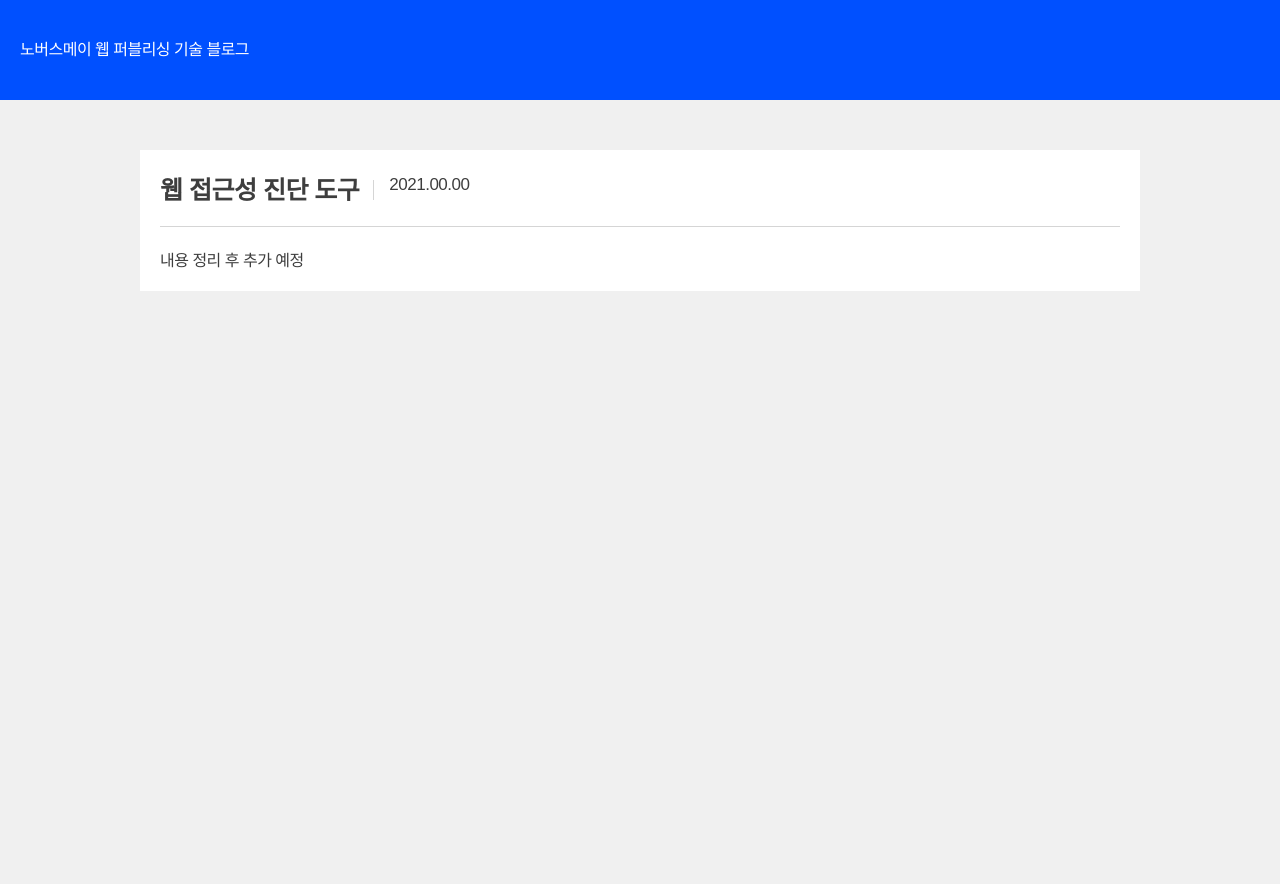
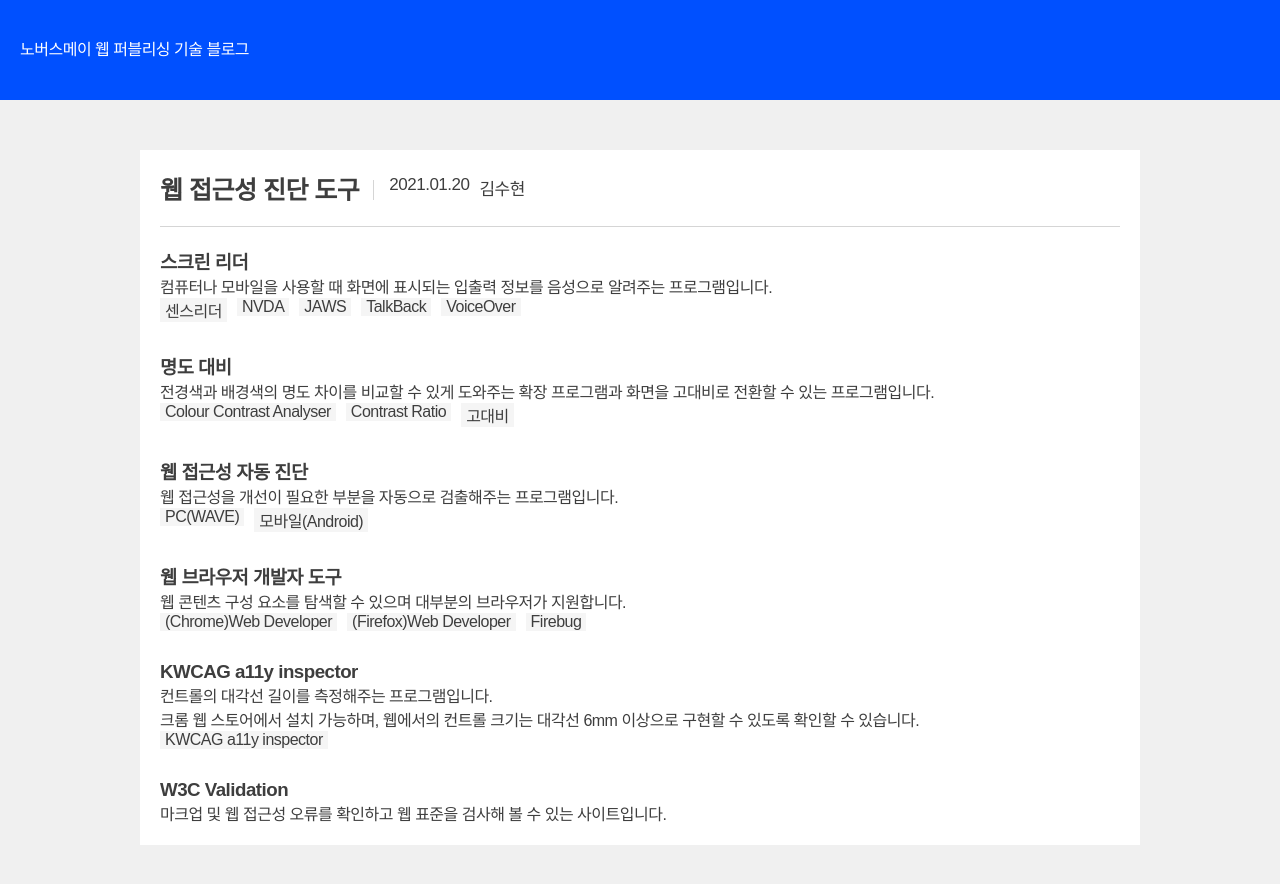
Before and after one commit to HYEN35/Novusmay, a plain HTML site: page Study/html/web_tool.html in a window 1280 px wide. Before the commit the page ends 800 px from the top, so only its background shows below. Drawn offline with Linux system fonts and the light colour scheme; a web font is replaced by a local one.

Commit message:
진단 도구 내용 추가

```diff
--- a/Study/css/style.css
+++ b/Study/css/style.css
@@ -115,3 +115,7 @@ footer .site:last-child{margin-right:0}
 .sub .cnt_area .top_cnt>dl .info>span{float:left}
 .sub .cnt_area .top_cnt>dl .info>span+span{margin-left:10px}
 .sub .cnt_area .mid_cnt{margin-top:20px;padding-top:20px;border-top:1px solid #d5d5d5}
+.web_tool .mid_cnt .txt_bx>ul>li+li{margin-top:30px}
+.web_tool .mid_cnt .txt_bx>ul>li>span:after{display:block;clear:both;content:""}
+.web_tool .mid_cnt .txt_bx>ul>li>span>i{float:left;padding:0 5px;background-color:#f5f5f5}
+.web_tool .mid_cnt .txt_bx>ul>li>span>i+i{margin-left:10px}
--- a/Study/html/web_tool.html
+++ b/Study/html/web_tool.html
@@ -27,7 +27,7 @@
 				<h1><a href="../index.html">노버스메이 웹 퍼블리싱 기술 블로그</a></h1>
 			</div>
 		</header>
-		<div class="container sub scrollmagic">
+		<div class="container sub web_tool">
 			<div class="wrap">
 				<div class="cnt_area">
 					<div class="area_wrap">
@@ -35,14 +35,39 @@
 							<dl>
 								<dt class="title">웹 접근성 진단 도구</dt>
 								<dd class="info">
-									<span class="date">2021.00.00</span>
-									<span class="name"></span>
+									<span class="date">2021.01.20</span>
+									<span class="name">김수현</span>
 								</dd>
 							</dl>
 						</div>
 						<div class="mid_cnt">
 							<div class="txt_bx">
-								<span>내용 정리 후 추가 예정</span>
+								<ul>
+									<li>
+										<h3>스크린 리더</h3>
+										<span>컴퓨터나 모바일을 사용할 때 화면에 표시되는 입출력 정보를 음성으로 알려주는 프로그램입니다.<br><i>센스리더</i><i>NVDA</i><i>JAWS</i><i>TalkBack</i><i>VoiceOver</i></span>
+									</li>
+									<li>
+										<h3>명도 대비</h3>
+										<span>전경색과 배경색의 명도 차이를 비교할 수 있게 도와주는 확장 프로그램과 화면을 고대비로 전환할 수 있는 프로그램입니다.<br><i>Colour Contrast Analyser</i><i>Contrast Ratio</i><i>고대비</i></span>
+									</li>
+									<li>
+										<h3>웹 접근성 자동 진단</h3>
+										<span>웹 접근성을 개선이 필요한 부분을 자동으로 검출해주는 프로그램입니다.<br><i>PC(WAVE)</i><i>모바일(Android)</i></span>
+									</li>
+									<li>
+										<h3>웹 브라우저 개발자 도구</h3>
+										<span>웹 콘텐츠 구성 요소를 탐색할 수 있으며 대부분의 브라우저가 지원합니다.<br><i>(Chrome)Web Developer</i><i>(Firefox)Web Developer</i><i>Firebug</i></span>
+									</li>
+									<li>
+										<h3>KWCAG a11y inspector</h3>
+										<span>컨트롤의 대각선 길이를 측정해주는 프로그램입니다.<br>크롬 웹 스토어에서 설치 가능하며, 웹에서의 컨트롤 크기는 대각선 6mm 이상으로 구현할 수 있도록 확인할 수 있습니다.<br><i>KWCAG a11y inspector</i></span>
+									</li>
+									<li>
+										<h3>W3C Validation</h3>
+										<span>마크업 및 웹 접근성 오류를 확인하고 웹 표준을 검사해 볼 수 있는 사이트입니다.</span>
+									</li>
+								</ul>
 							</div>
 						</div>
 					</div>
```
Also changed, not shown: Study/html/web_guideline.html (+22 -1 lines), Study/index.html (+3 -3 lines).
